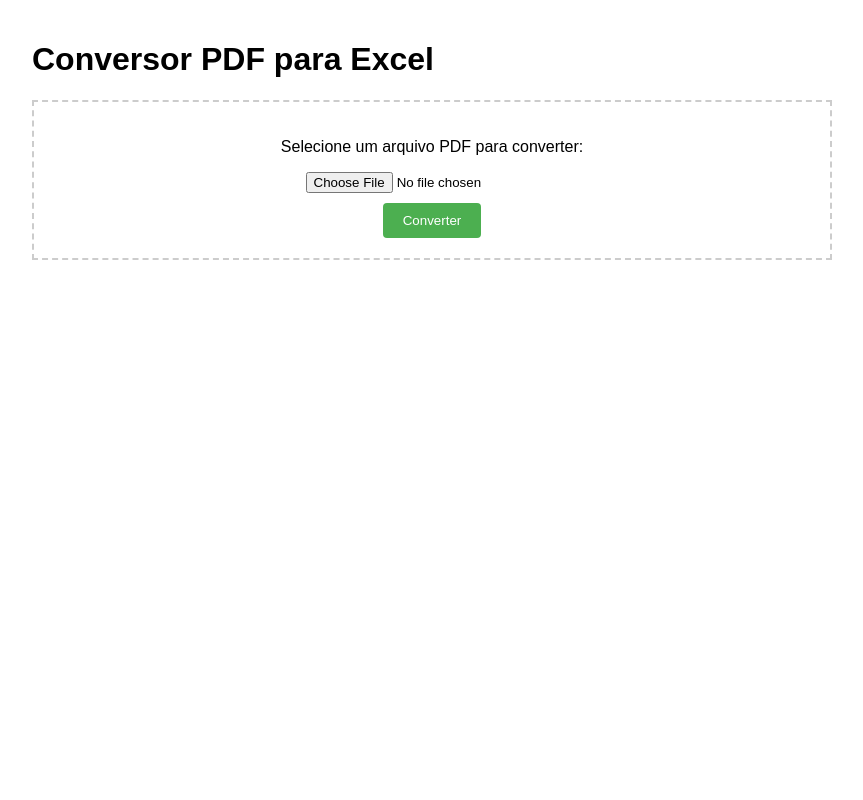
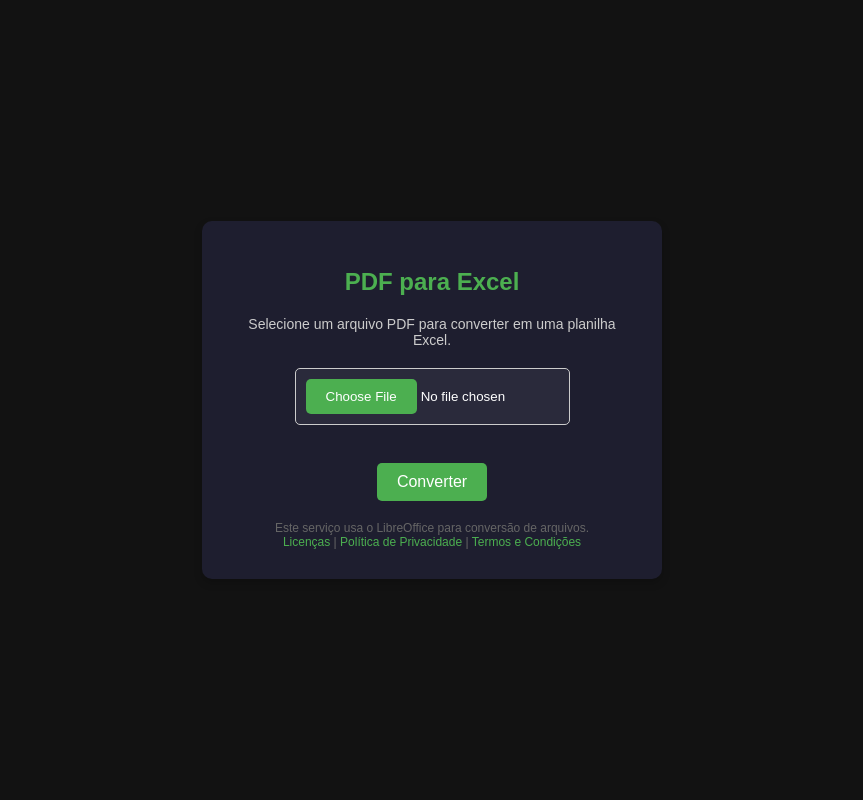
Before and after one commit to AwakeRIKO/conversor, a Flask app: page /excel in a window 1280 px wide. Shown: the whole page, without its empty margins (208-1071 px from the left). Run offline with Flask 3, Linux system fonts and the light colour scheme.

Commit message:
Update excel.html

```diff
--- a/templates/excel.html
+++ b/templates/excel.html
@@ -1,43 +1,111 @@
 <!DOCTYPE html>
-<html>
+<html lang="pt-BR">
 <head>
-    <title>Conversor PDF para Excel</title>
+    <meta charset="UTF-8">
+    <meta name="viewport" content="width=device-width, initial-scale=1.0">
+    <title>PDF para Excel</title>
     <style>
         body {
             font-family: Arial, sans-serif;
-            max-width: 800px;
-            margin: 0 auto;
-            padding: 20px;
+            background-color: #121212;
+            color: #ffffff;
+            margin: 0;
+            padding: 0;
+            display: flex;
+            justify-content: center;
+            align-items: center;
+            height: 100vh;
         }
-        .upload-form {
-            border: 2px dashed #ccc;
-            padding: 20px;
+
+        .container {
+            background-color: #1e1e2f;
+            border-radius: 10px;
+            padding: 30px;
+            width: 90%;
+            max-width: 400px;
+            box-shadow: 0 4px 8px rgba(0, 0, 0, 0.2);
             text-align: center;
-            margin-top: 20px;
         }
-        .button {
-            background-color: #4CAF50;
+
+        .container h1 {
+            font-size: 24px;
+            margin-bottom: 20px;
+            color: #4caf50;
+        }
+
+        .container p {
+            font-size: 14px;
+            margin-bottom: 20px;
+            color: #cccccc;
+        }
+
+        .container input[type="file"] {
+            display: block;
+            margin: 10px auto 20px auto;
+            padding: 10px;
+            border: 1px solid #ccc;
+            border-radius: 5px;
+            background-color: #2a2a3b;
+            color: #ffffff;
+            cursor: pointer;
+        }
+
+        .container input[type="file"]::-webkit-file-upload-button {
+            background-color: #4caf50;
+            color: white;
+            border: none;
+            padding: 10px 20px;
+            border-radius: 5px;
+            cursor: pointer;
+        }
+
+        .container input[type="file"]::-webkit-file-upload-button:hover {
+            background-color: #45a049;
+        }
+
+        .container .button {
+            background-color: #4caf50;
             color: white;
             padding: 10px 20px;
             border: none;
-            border-radius: 4px;
+            border-radius: 5px;
             cursor: pointer;
-            margin-top: 10px;
+            font-size: 16px;
         }
-        .button:hover {
+
+        .container .button:hover {
             background-color: #45a049;
+        }
+
+        .footer {
+            margin-top: 20px;
+            font-size: 12px;
+            color: #666666;
+        }
+
+        .footer a {
+            color: #4caf50;
+            text-decoration: none;
+        }
+
+        .footer a:hover {
+            text-decoration: underline;
         }
     </style>
 </head>
 <body>
-    <h1>Conversor PDF para Excel</h1>
-    <div class="upload-form">
+    <div class="container">
+        <h1>PDF para Excel</h1>
+        <p>Selecione um arquivo PDF para converter em uma planilha Excel.</p>
         <form action="/upload" method="post" enctype="multipart/form-data">
-            <p>Selecione um arquivo PDF para converter:</p>
             <input type="file" name="file" accept=".pdf">
             <br>
             <input type="submit" value="Converter" class="button">
         </form>
+        <div class="footer">
+            Este serviço usa o LibreOffice para conversão de arquivos.<br>
+            <a href="#">Licenças</a> | <a href="#">Política de Privacidade</a> | <a href="#">Termos e Condições</a>
+        </div>
     </div>
 </body>
 </html>
```
